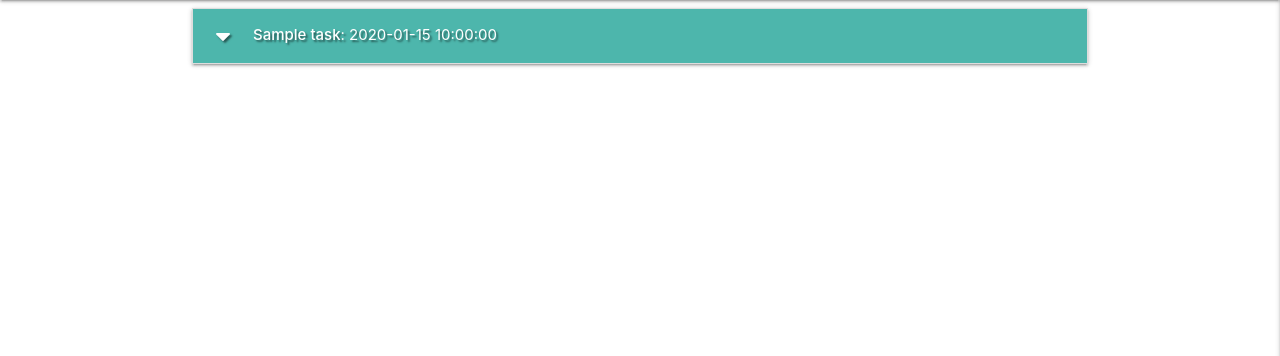
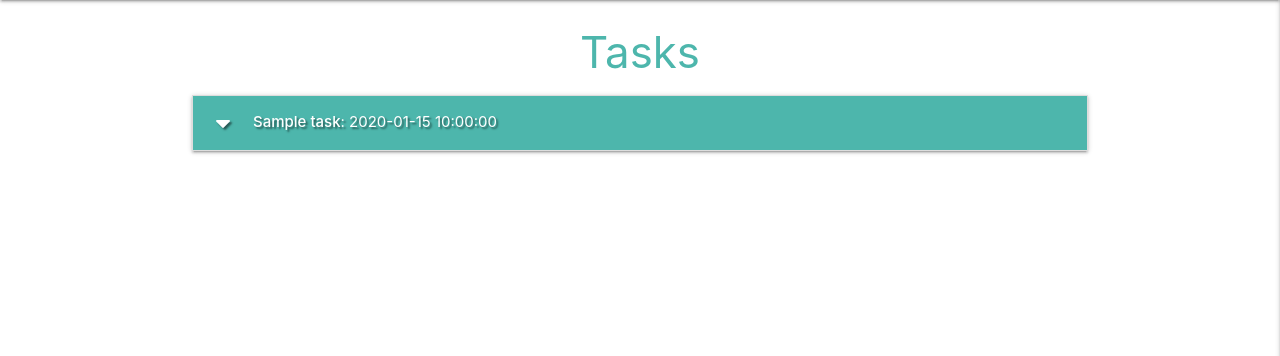
Before and after one commit to natalie-kate/task_manager, a Flask app: page / in a window 1280 px wide. Shown: the part 64-420 px from the top of the page. Run offline with Flask 2, Linux system fonts and the light colour scheme; a database or web service that is not in the repository returns one stand-in record (values such as "Sample title"); some libraries are stand-ins or nearby versions.

Commit message:
Added h3 and task.created_by

```diff
--- a/templates/tasks.html
+++ b/templates/tasks.html
@@ -1,5 +1,7 @@
 {% extends "base.html" %}
 {% block content %}
+
+<h3 class="teal-text text-lighten-2 center-align">Tasks</h3>
 
     <ul class="collapsible">
       {% for task in tasks %}
@@ -15,6 +17,7 @@
           <div class="collapsible-body">
               <strong>{{ task.category_name }}</strong>
               <p>{{ task.task_description }}</p>
+              <p><em>By: {{ task.created_by }}</em></p>
           </div>
       </li>
   {% endfor %}
```
